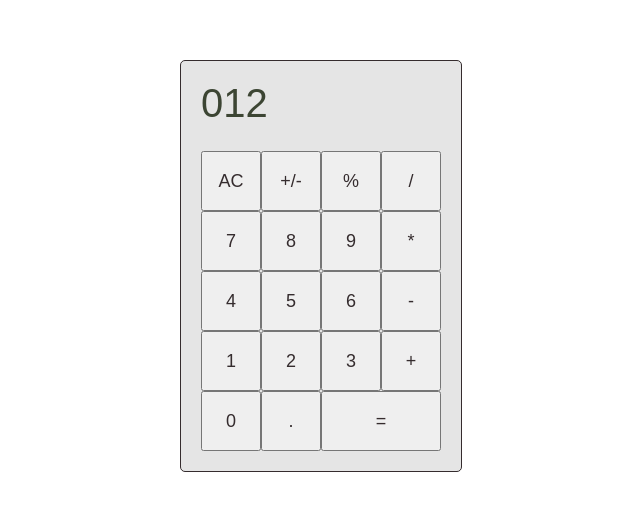
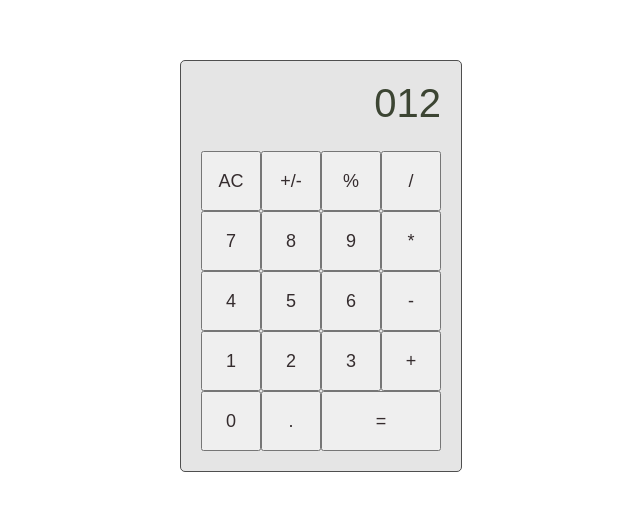
Before and after one commit to hossain-adnan/calculator, a plain HTML site: page index.html in a window 1280 px wide. Shown: the part 142-652 px from the top of the page, without its empty margins (319-959 px from the left). Drawn offline with Linux system fonts and the light colour scheme; a web font is replaced by a local one.

Commit message:
Build working UI v1.2

```diff
--- a/style.css
+++ b/style.css
@@ -19,7 +19,7 @@ html, body {
     /* background-color: rgb(221, 212, 204); */
     background-color: #e5e5e5;
     padding: 20px;
-    border: 1px solid rgb(53, 44, 46);
+    border: 1px solid #4f4f4f;
     border-radius: 5px;
 }
 
@@ -29,6 +29,7 @@ html, body {
     height: 50px;
     margin-bottom: 20px;
     font-size:40px;
+    text-align: end;
     /* border: 2px solid gray; */
 }
 
```
